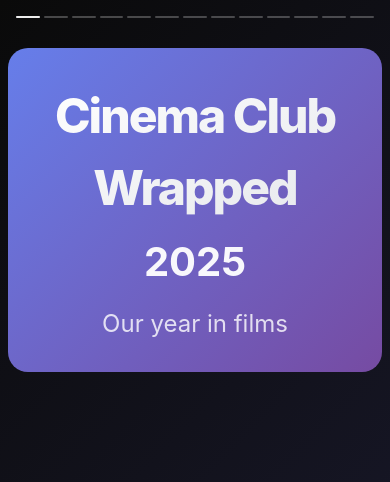
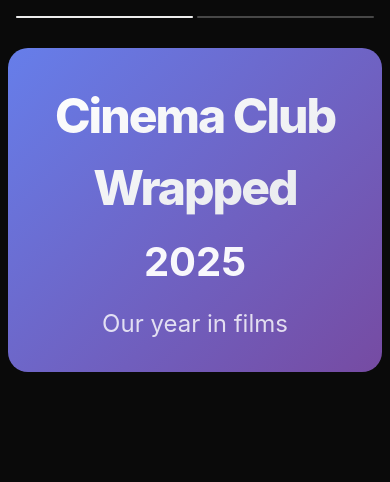
Before and after one commit to i300/cinema-club-wrapped, a React (Vite) app: page / in a window 390 px wide. Shown: the top 482 px of the page. Built offline with nearby package versions, Linux system fonts and the light colour scheme.

Commit message:
Cleanup, more fixing scroll behavior, misc changes

```diff
--- a/index.html
+++ b/index.html
@@ -4,9 +4,15 @@
     <meta charset="UTF-8" />
     <link rel="icon" type="image/svg+xml" href="/vite.svg" />
     <meta name="viewport" content="width=device-width, initial-scale=1.0" />
-    <title>cinema-club-wrapped</title>
+    <title>Cinema Club Wrapped 2025</title>
+    <link rel="preconnect" href="https://fonts.googleapis.com" />
+    <link rel="preconnect" href="https://fonts.gstatic.com" crossorigin />
+    <link
+      href="https://fonts.googleapis.com/css2?family=Tangerine:wght@400;700&display=swap"
+      rel="stylesheet"
+    />
   </head>
-  <body class="bg-gradient-app">
+  <body>
     <div id="root"></div>
     <script type="module" src="/src/main.jsx"></script>
   </body>
--- a/src/App.jsx
+++ b/src/App.jsx
@@ -20,61 +20,29 @@ import ProgressBar from "./components/ProgressBar/ProgressBar";
 
 function App() {
   const [index, setIndex] = useState(0);
-  const [isDragging, setIsDragging] = useState(false);
-  const [stats, setStats] = useState(null);
-  const [loading, setLoading] = useState(true);
-  const [error, setError] = useState(null);
   const containerRef = useRef(null);
   const x = useMotionValue(0);
 
-  useEffect(() => {
-    const loadMovies = () => {
-      try {
-        setLoading(true);
-        const calculatedStats = {
-          ...calculateStats(enrichedMoviesData),
-          ratingsStats: calculateRatingsStats(),
-        };
-        setStats(calculatedStats);
-      } catch (err) {
-        console.error("Error loading movies:", err);
-        setError("Failed to load movie data");
-      } finally {
-        setLoading(false);
-      }
-    };
-
-    loadMovies();
-  }, []);
+  const stats = {
+    ...calculateStats(enrichedMoviesData),
+    ratingsStats: calculateRatingsStats(),
+  };
 
   const slides = [
     <WelcomeSlide key="welcome" />,
-    <EventListSlide key="events" stats={stats} />,
-    <TotalMoviesSlide key="total" stats={stats} />,
-    <RuntimeSlide key="runtime" stats={stats} />,
-    <TopGenreSlide key="genre" stats={stats} />,
-    <OldestNewestSlide key="oldest-newest" stats={stats} />,
-    <LongestMovieSlide key="longest" stats={stats} />,
-    <MostAttendedEventSlide key="most-attended" stats={stats} />,
-    <TopAttendeeSlide key="top-attendee" stats={stats} />,
+    // <EventListSlide key="events" stats={stats} />,
+    // <TotalMoviesSlide key="total" stats={stats} />,
+    // <RuntimeSlide key="runtime" stats={stats} />,
+    // <TopGenreSlide key="genre" stats={stats} />,
+    // <OldestNewestSlide key="oldest-newest" stats={stats} />,
+    // <LongestMovieSlide key="longest" stats={stats} />,
+    // <MostAttendedEventSlide key="most-attended" stats={stats} />,
+    // <TopAttendeeSlide key="top-attendee" stats={stats} />,
     <TopMoviesSlide key="top-movies" stats={stats} />,
-    <BustOfTheYearSlide key="bust" stats={stats} />,
-    <PersonalFavoritesSlide key="personal-favorites" stats={stats} />,
-    <SummarySlide key="summary" stats={stats} />,
+    // <BustOfTheYearSlide key="bust" stats={stats} />,
+    // <PersonalFavoritesSlide key="personal-favorites" stats={stats} />,
+    // <SummarySlide key="summary" stats={stats} />,
   ];
-
-  useEffect(() => {
-    if (!isDragging && containerRef.current) {
-      const containerWidth = containerRef.current.offsetWidth || 1;
-      const targetX = -index * containerWidth;
-
-      animate(x, targetX, {
-        type: "spring",
-        stiffness: 300,
-        damping: 30,
-      });
-    }
-  }, [index, x, isDragging]);
 
   useEffect(() => {
     const handleResize = () => {
@@ -88,42 +56,33 @@ function App() {
 
   useEffect(() => {
     const handleKeyDown = (e) => {
+      let newIndex = -1;
       if (e.key === "ArrowRight" || e.key === " ") {
         e.preventDefault();
         setIndex((i) => Math.min(slides.length - 1, i + 1));
+        newIndex = Math.min(slides.length, index + 1);
       } else if (e.key === "ArrowLeft") {
         e.preventDefault();
-        setIndex((i) => Math.max(0, i - 1));
+        newIndex = Math.max(0, index - 1);
+      } else {
+        return;
       }
+
+      setIndex(newIndex);
+      const containerWidth = containerRef.current?.offsetWidth || 1;
+      const targetX = -newIndex * containerWidth;
+      animate(x, targetX, {
+        type: "spring",
+        stiffness: 300,
+        damping: 30,
+      });
+
+      console.log("onKeyDown");
     };
 
     window.addEventListener("keydown", handleKeyDown);
     return () => window.removeEventListener("keydown", handleKeyDown);
-  }, [slides.length]);
-
-  if (loading) {
-    return (
-      <div className="w-full h-screen flex justify-center items-center bg-gradient-app relative overflow-hidden scrollbar-custom">
-        <div className="flex flex-col md:flex-row-reverse justify-center items-center gap-4 text-white p-8">
-          <h2 className="text-[2rem] text-center">
-            Loading Cinema Club Wrapped...
-          </h2>
-          <div className="w-10 md:w-6 aspect-square border-4 border-white/20 border-t-white rounded-full animate-spin mx-auto"></div>
-        </div>
-      </div>
-    );
-  }
-
-  if (error) {
-    return (
-      <div className="w-full h-screen flex flex-col justify-center items-center bg-gradient-app relative overflow-hidden scrollbar-custom">
-        <div className="text-center text-white p-8">
-          <h2 className="text-[2rem] mb-8">Oops! Something went wrong</h2>
-          <p className="text-xl text-white/70">{error}</p>
-        </div>
-      </div>
-    );
-  }
+  }, [slides.length, index, x]);
 
   if (!stats) {
     return null;
@@ -138,17 +97,14 @@ function App() {
           className="flex h-full cursor-grab active:cursor-grabbing select-none"
           ref={containerRef}
           drag="x"
-          dragElastic={0.2}
+          dragElastic={0.1}
+          dragDirectionLock
           dragMomentum={false}
-          onDragStart={() => setIsDragging(true)}
           onDragEnd={(_, info) => {
-            setIsDragging(false);
             const containerWidth = containerRef.current?.offsetWidth || 1;
             const offset = info.offset.x;
             const velocity = info.velocity.x;
-
             let newIndex = index;
-
             // If fast swipe, use velocity
             if (Math.abs(velocity) > 500) {
               newIndex = velocity > 0 ? index - 1 : index + 1;
@@ -157,10 +113,18 @@ function App() {
             else if (Math.abs(offset) > containerWidth * 0.3) {
               newIndex = offset > 0 ? index - 1 : index + 1;
             }
-
             // Clamp index
             newIndex = Math.max(0, Math.min(slides.length - 1, newIndex));
             setIndex(newIndex);
+
+            const targetX = -newIndex * containerWidth;
+            animate(x, targetX, {
+              type: "spring",
+              stiffness: 300,
+              damping: 30,
+            });
+
+            console.log("onDragEnd");
           }}
           style={{ x }}
         >
--- a/src/components/Slide.jsx
+++ b/src/components/Slide.jsx
@@ -6,7 +6,7 @@ const Slide = ({ children, className = "" }) => {
 
 export const SlideTitle = ({ children }) => {
   return (
-    <p className="text-5xl font-tangerine text-white text-center mb-4 md:mb-8 max-sm:max-w-75">
+    <p className="text-5xl md:text-6xl font-tangerine text-white text-center mb-4 md:mb-8">
       {children}
     </p>
   );
--- a/src/components/slides/TopMoviesSlide/TopMoviesSlide.jsx
+++ b/src/components/slides/TopMoviesSlide/TopMoviesSlide.jsx
@@ -35,7 +35,7 @@ const TopMoviesSlide = ({ stats }) => {
     <Slide className="flex flex-col items-center w-full mx-auto max-sm:h-full">
       <SlideTitle>Top Movies of the Year</SlideTitle>
 
-      <ScrollableFade className="flex flex-col items-center gap-4 w-full max-sm:h-full">
+      <ScrollableFade className="flex flex-col items-center gap-2 w-full max-sm:h-full">
         <PopularMovieCard
           movie={first}
           posterUrl={getPosterUrl(first.movieName)}
@@ -43,7 +43,7 @@ const TopMoviesSlide = ({ stats }) => {
         />
 
         {restMovies.length > 0 && (
-          <div className="flex flex-col sm:flex-row gap-4 w-full">
+          <div className="flex flex-col sm:flex-row gap-2 w-full">
             {restMovies.map((movie) => (
               <PopularMovieCard
                 key={movie.movieName}
--- a/src/index.css
+++ b/src/index.css
@@ -1,5 +1,4 @@
 @import "tailwindcss";
-@import url("https://fonts.googleapis.com/css2?family=Great+Vibes&family=Tangerine:wght@400;700&display=swap");
 
 /* Tailwind v4 Theme Configuration */
 @theme {
@@ -56,79 +55,79 @@
 
 /* Custom gradient background utilities */
 @utility bg-gradient-welcome {
-  background-image: var(--gradient-welcome);
+  background: var(--gradient-welcome);
 }
 
 @utility bg-gradient-events {
-  background-image: var(--gradient-events);
+  background: var(--gradient-events);
 }
 
 @utility bg-gradient-stat {
-  background-image: var(--gradient-stat);
+  background: var(--gradient-stat);
 }
 
 @utility bg-gradient-actors {
-  background-image: var(--gradient-actors);
+  background: var(--gradient-actors);
 }
 
 @utility bg-gradient-genre {
-  background-image: var(--gradient-genre);
+  background: var(--gradient-genre);
 }
 
 @utility bg-gradient-oldest {
-  background-image: var(--gradient-oldest);
+  background: var(--gradient-oldest);
 }
 
 @utility bg-gradient-longest {
-  background-image: var(--gradient-longest);
+  background: var(--gradient-longest);
 }
 
 @utility bg-gradient-attended {
-  background-image: var(--gradient-attended);
+  background: var(--gradient-attended);
 }
 
 @utility bg-gradient-top-attendee {
-  background-image: var(--gradient-top-attendee);
+  background: var(--gradient-top-attendee);
 }
 
 @utility bg-gradient-top-movies {
-  background-image: var(--gradient-top-movies);
+  background: var(--gradient-top-movies);
 }
 
 @utility bg-gradient-bust {
-  background-image: var(--gradient-bust);
+  background: var(--gradient-bust);
 }
 
 @utility bg-gradient-favorites {
-  background-image: var(--gradient-favorites);
+  background: var(--gradient-favorites);
 }
 
 @utility bg-gradient-summary {
-  background-image: var(--gradient-summary);
+  background: var(--gradient-summary);
 }
 
 @utility bg-gradient-app {
-  background-image: var(--gradient-app);
+  background: var(--gradient-app);
 }
 
 @utility bg-gradient-card {
-  background-image: var(--gradient-card);
+  background: var(--gradient-card);
 }
 
 @utility bg-gradient-card-secondary {
-  background-image: var(--gradient-card-secondary);
+  background: var(--gradient-card-secondary);
 }
 
 @utility bg-gradient-avatar {
-  background-image: var(--gradient-avatar);
+  background: var(--gradient-avatar);
 }
 
 @utility bg-gradient-overlay {
-  background-image: var(--gradient-overlay);
+  background: var(--gradient-overlay);
 }
 
 @utility bg-gradient-decade-bar {
-  background-image: var(--gradient-decade-bar);
+  background: var(--gradient-decade-bar);
 }
 
 /* Global scrollbar styling */
@@ -159,12 +158,18 @@
 
   color-scheme: dark;
   color: #ffffff;
-  background-color: #0a0a0a;
+  background: var(--gradient-app);
 
   font-synthesis: none;
   text-rendering: optimizeLegibility;
   -webkit-font-smoothing: antialiased;
   -moz-osx-font-smoothing: grayscale;
+}
+
+@media (max-width: 768px) {
+  :root {
+    background: #0a0a0a;
+  }
 }
 
 body {
```
